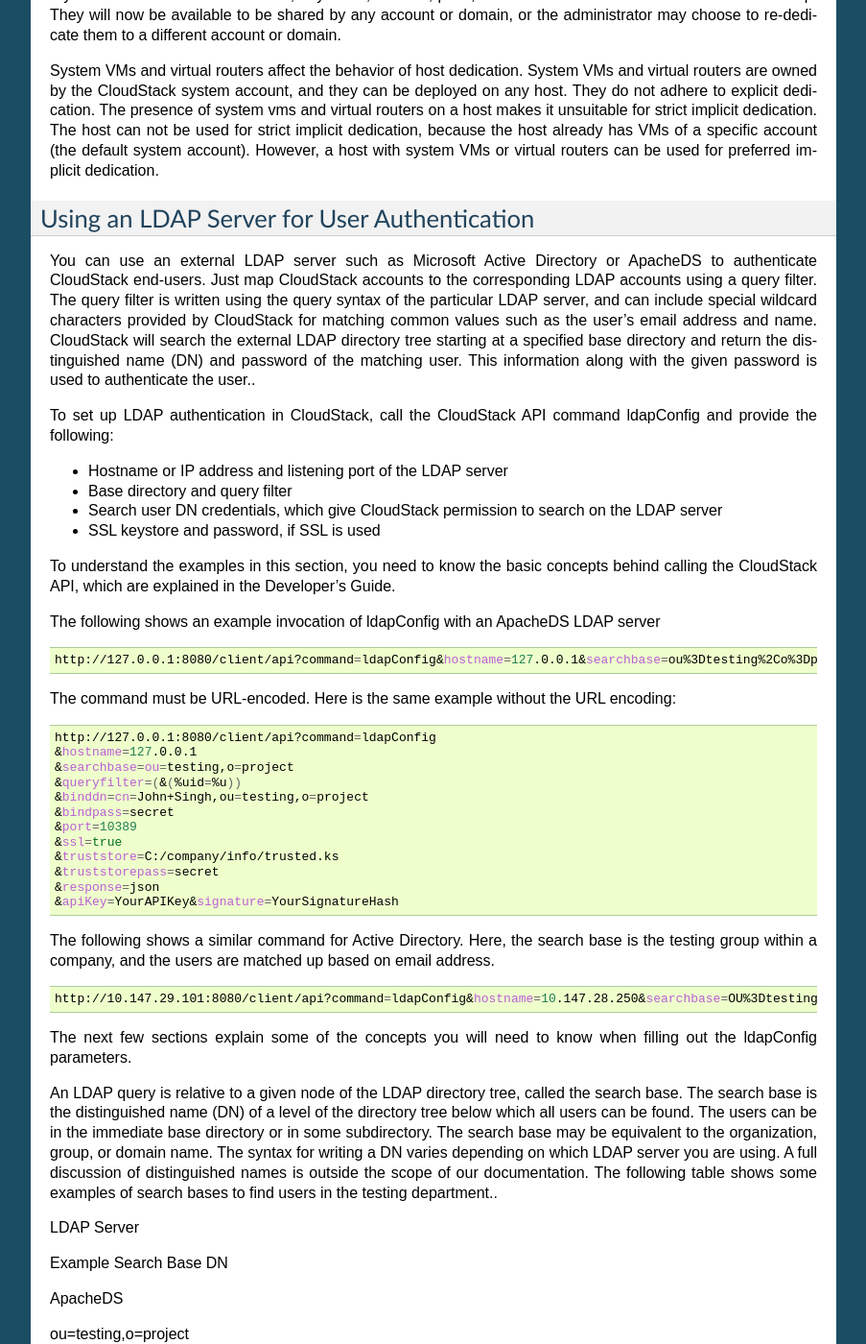
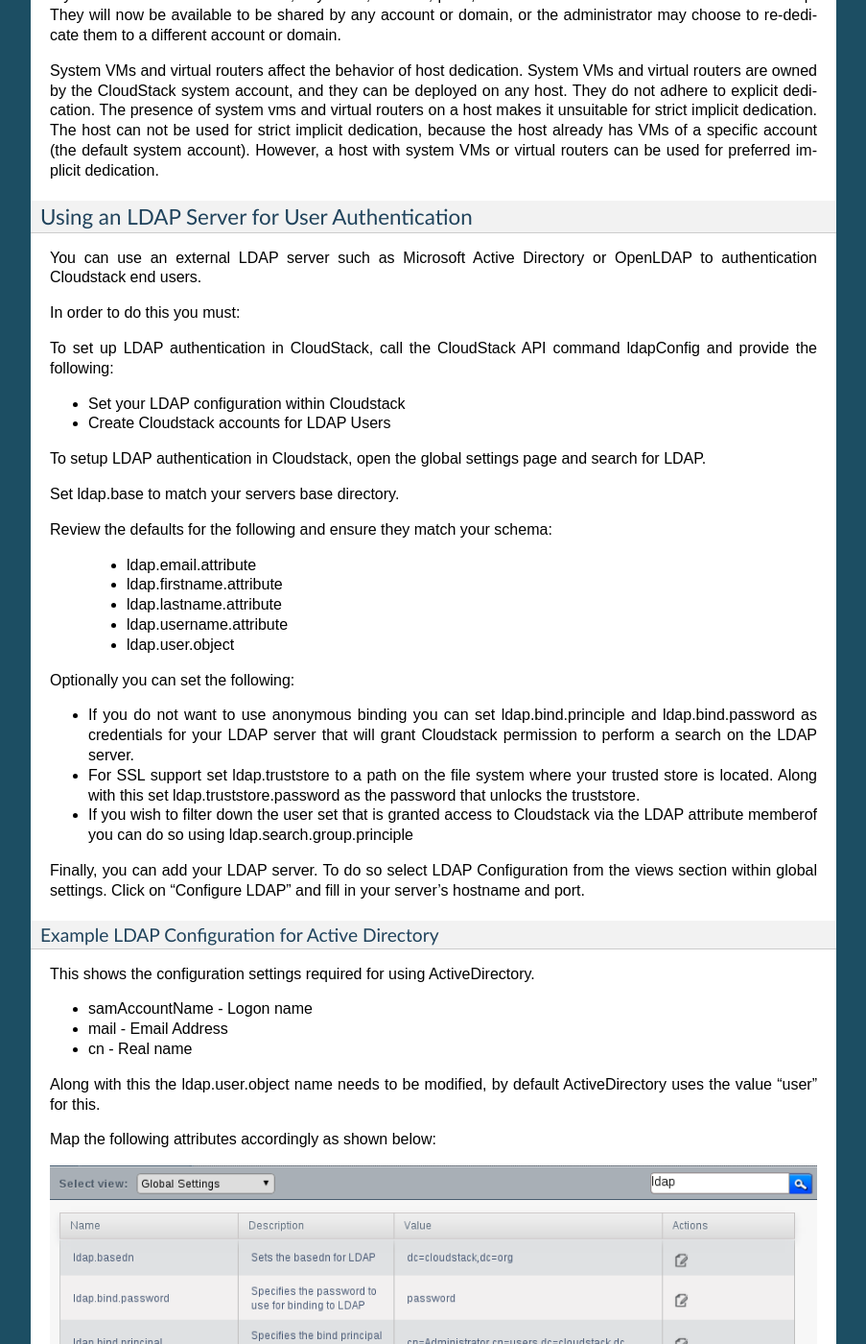
Before and after one commit to apache/cloudstack-docs-admin, a Sphinx documentation site: the page built from source/accounts.rst, in a window 1280 px wide and 1400 px high, scrolled down 2155 px. Shown: the whole window at 96% size, without its empty margins (198-1101 px from the left). Built offline with Sphinx 7.4.7, drawn with Linux system fonts in a browser that asks for light colours; some of the changed text lies outside the part shown.

Commit message:
Update LDAP docs

```diff
--- a/source/accounts.rst
+++ b/source/accounts.rst
@@ -164,181 +164,85 @@
 dedication.
 
 Using an LDAP Server for User Authentication
--------------------------------------------------
+'''''''''''''''''''''''''''''''''''''''''''''''''
 
-You can use an external LDAP server such as Microsoft Active Directory
-or ApacheDS to authenticate CloudStack end-users. Just map CloudStack
-accounts to the corresponding LDAP accounts using a query filter. The
-query filter is written using the query syntax of the particular LDAP
-server, and can include special wildcard characters provided by
-CloudStack for matching common values such as the user’s email address
-and name. CloudStack will search the external LDAP directory tree
-starting at a specified base directory and return the distinguished name
-(DN) and password of the matching user. This information along with the
-given password is used to authenticate the user..
+You can use an external LDAP server such as Microsoft Active Directory or
+OpenLDAP to authentication Cloudstack end users.
+
+In order to do this you must:
 
 To set up LDAP authentication in CloudStack, call the CloudStack API
 command ldapConfig and provide the following:
 
--
+- Set your LDAP configuration within Cloudstack
+- Create Cloudstack accounts for LDAP Users
 
-   Hostname or IP address and listening port of the LDAP server
+To setup LDAP authentication in Cloudstack, open the global settings page and
+search for LDAP.
+
+Set ldap.base to match your servers base directory.
+
+Review the defaults for the following and ensure they match your schema:
+
+ - ldap.email.attribute
+ - ldap.firstname.attribute
+ - ldap.lastname.attribute
+ - ldap.username.attribute
+ - ldap.user.object
+
+Optionally you can set the following:
 
 -
 
-   Base directory and query filter
+   If you do not want to use anonymous binding you can set ldap.bind.principle
+   and ldap.bind.password as credentials for your LDAP server that will grant
+   Cloudstack permission to perform a search on the LDAP server.
 
 -
 
-   Search user DN credentials, which give CloudStack permission to
-   search on the LDAP server
+   For SSL support set ldap.truststore to a path on the file system where your
+   trusted store is located. Along with this set ldap.truststore.password as
+   the password that unlocks the truststore.
 
 -
 
-   SSL keystore and password, if SSL is used
+   If you wish to filter down the user set that is granted access to Cloudstack
+   via the LDAP attribute memberof you can do so using
+   ldap.search.group.principle
 
-Example LDAP Configuration Commands
-~~~~~~~~~~~~~~~~~~~~~~~~~~~~~~~~~~~~~~~~~~
+Finally, you can add your LDAP server. To do so select LDAP Configuration from
+the views section within global settings. Click on "Configure LDAP" and fill
+in your server's hostname and port.
 
-To understand the examples in this section, you need to know the basic
-concepts behind calling the CloudStack API, which are explained in the
-Developer’s Guide.
+Example LDAP Configuration for Active Directory
+~~~~~~~~~~~~~~~~~~~~~~~~~~~~~~~~~~~~~~~~~~~~~~~~~~~
 
-The following shows an example invocation of ldapConfig with an ApacheDS
-LDAP server
+This shows the configuration settings required for using ActiveDirectory.
 
-.. code:: bash
+- samAccountName - Logon name
+- mail - Email Address
+- cn - Real name
 
-    http://127.0.0.1:8080/client/api?command=ldapConfig&hostname=127.0.0.1&searchbase=ou%3Dtesting%2Co%3Dproject&queryfilter=%28%26%28uid%3D%25u%29%29&binddn=cn%3DJohn+Singh%2Cou%3Dtesting%2Co%project&bindpass=secret&port=10389&ssl=true&truststore=C%3A%2Fcompany%2Finfo%2Ftrusted.ks&truststorepass=secret&response=json&apiKey=YourAPIKey&signature=YourSignatureHash
+Along with this the ldap.user.object name needs to be modified, by default
+ActiveDirectory uses the value "user" for this.
 
-The command must be URL-encoded. Here is the same example without the
-URL encoding:
+Map the following attributes accordingly as shown below:
 
-.. code:: bash
+.. image:: ./_static/images/add-ldap-configuration-ad.png
 
-    http://127.0.0.1:8080/client/api?command=ldapConfig
-    &hostname=127.0.0.1
-    &searchbase=ou=testing,o=project
-    &queryfilter=(&(%uid=%u))
-    &binddn=cn=John+Singh,ou=testing,o=project
-    &bindpass=secret
-    &port=10389
-    &ssl=true
-    &truststore=C:/company/info/trusted.ks
-    &truststorepass=secret
-    &response=json
-    &apiKey=YourAPIKey&signature=YourSignatureHash
+Example LDAP Configuration for OpenLDAP
+~~~~~~~~~~~~~~~~~~~~~~~~~~~~~~~~~~~~~~~~~~~~~~~~~~~
 
-The following shows a similar command for Active Directory. Here, the
-search base is the testing group within a company, and the users are
-matched up based on email address.
+This shows the configuration settings required for using OpenLDAP.
+The default values supplied are suited for OpenLDAP.
 
-.. code:: bash
+- uid - Login Name
+- mail - Email Address
+- cn - Real name
 
-    http://10.147.29.101:8080/client/api?command=ldapConfig&hostname=10.147.28.250&searchbase=OU%3Dtesting%2CDC%3Dcompany&queryfilter=%28%26%28mail%3D%25e%29%29 &binddn=CN%3DAdministrator%2COU%3Dtesting%2CDC%3Dcompany&bindpass=1111_aaaa&port=389&response=json&apiKey=YourAPIKey&signature=YourSignatureHash
+Along with this the ldap.user.object name needs to be modified, by default
+OpenLDAP uses the value "inetOrgPerson" for this.
 
-The next few sections explain some of the concepts you will need to know
-when filling out the ldapConfig parameters.
+Map the following attributes accordingly as shown below:
 
-Search Base
-~~~~~~~~~~~~~~~~~~
-
-An LDAP query is relative to a given node of the LDAP directory tree,
-called the search base. The search base is the distinguished name (DN)
-of a level of the directory tree below which all users can be found. The
-users can be in the immediate base directory or in some subdirectory.
-The search base may be equivalent to the organization, group, or domain
-name. The syntax for writing a DN varies depending on which LDAP server
-you are using. A full discussion of distinguished names is outside the
-scope of our documentation. The following table shows some examples of
-search bases to find users in the testing department..
-
-LDAP Server
-
-Example Search Base DN
-
-ApacheDS
-
-ou=testing,o=project
-
-Active Directory
-
-OU=testing, DC=company
-
-Query Filter
-~~~~~~~~~~~~~~~~~~~
-
-The query filter is used to find a mapped user in the external LDAP
-server. The query filter should uniquely map the CloudStack user to LDAP
-user for a meaningful authentication. For more information about query
-filter syntax, consult the documentation for your LDAP server.
-
-The CloudStack query filter wildcards are:
-
-Query Filter Wildcard
-
-Description
-
-%u
-
-User name
-
-%e
-
-Email address
-
-%n
-
-First and last name
-
-The following examples assume you are using Active Directory, and refer
-to user attributes from the Active Directory schema.
-
-If the CloudStack user name is the same as the LDAP user ID:
-
-.. code:: bash
-
-    (uid=%u)
-
-If the CloudStack user name is the LDAP display name:
-
-.. code:: bash
-
-    (displayName=%u)
-
-To find a user by email address:
-
-.. code:: bash
-
-    (mail=%e)
-
-Search User Bind DN
-~~~~~~~~~~~~~~~~~~~~~~~~~~
-
-The bind DN is the user on the external LDAP server permitted to search
-the LDAP directory within the defined search base. When the DN is
-returned, the DN and passed password are used to authenticate the
-CloudStack user with an LDAP bind. A full discussion of bind DNs is
-outside the scope of our documentation. The following table shows some
-examples of bind DNs.
-
-LDAP Server
-
-Example Bind DN
-
-ApacheDS
-
-cn=Administrator,dc=testing,ou=project,ou=org
-
-Active Directory
-
-CN=Administrator, OU=testing, DC=company, DC=com
-
-SSL Keystore Path and Password
-~~~~~~~~~~~~~~~~~~~~~~~~~~~~~~~~~~~~~
-
-If the LDAP server requires SSL, you need to enable it in the ldapConfig
-command by setting the parameters ssl, truststore, and truststorepass.
-Before enabling SSL for ldapConfig, you need to get the certificate
-which the LDAP server is using and add it to a trusted keystore. You
-will need to know the path to the keystore and the password.
+.. image:: ./_static/images/add-ldap-configuration-openldap.png
```
Also changed, not shown: source/_static/images/add-ldap-configuration-ad.png (added), source/_static/images/add-ldap-configuration-openldap.png (added).
